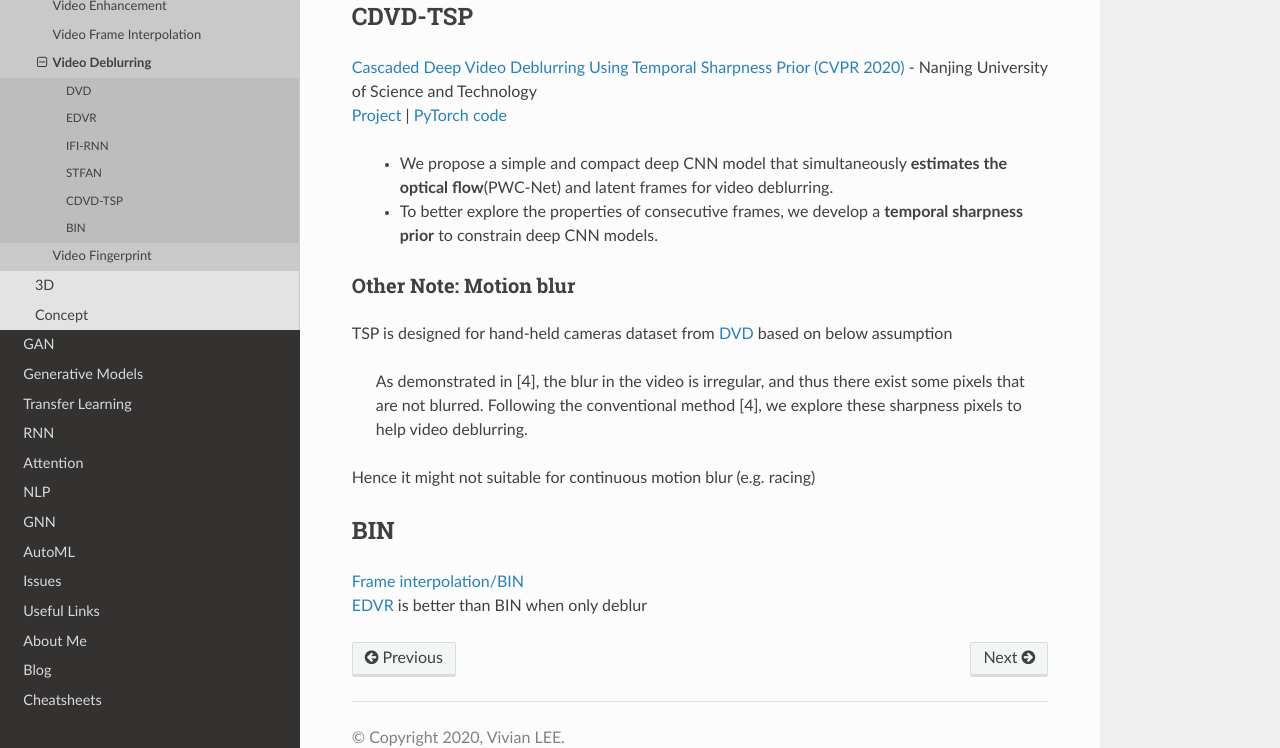
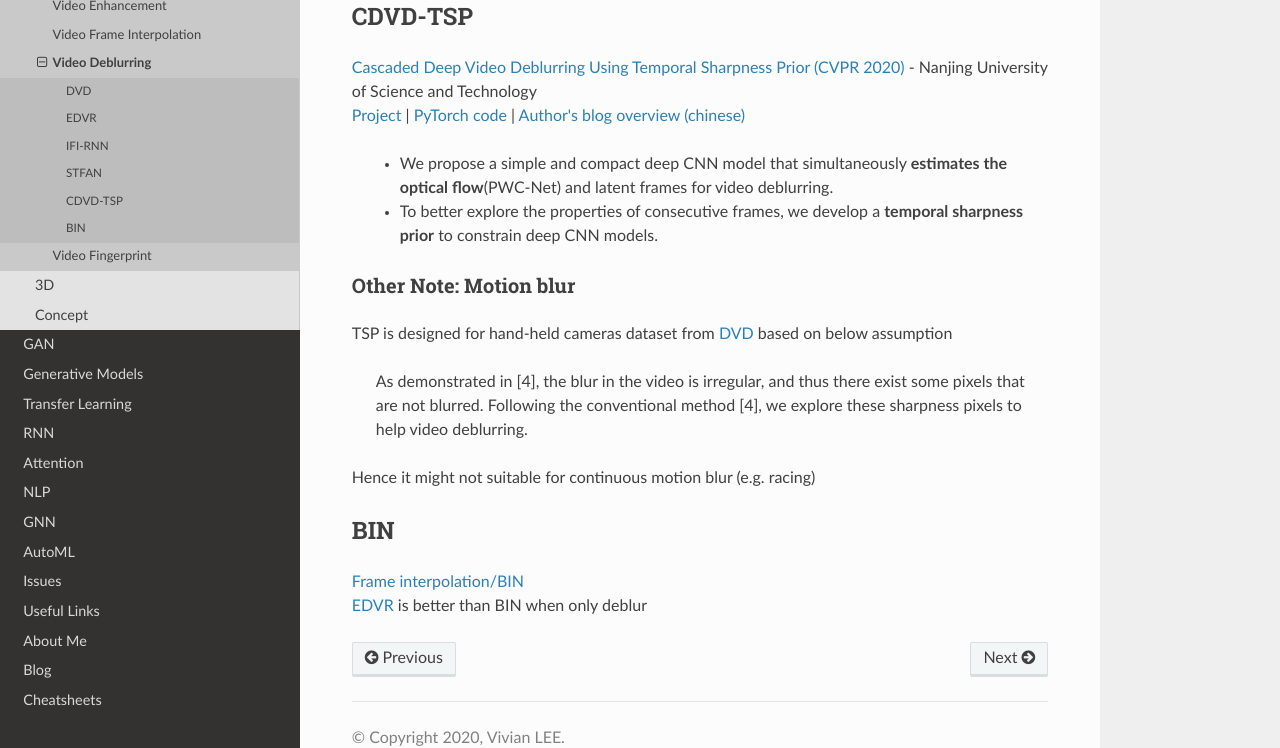
Before and after one commit to vlee-harmonicinc/machine-learning-note, a Sphinx documentation site: the page built from source/CNN/video/video_deblurring.md, in a window 1280 px wide and 900 px high, scrolled down 824 px, cut to the strip 152-900 px from the top of the window. Built offline with Sphinx 7.4.7 and the Read the Docs theme 2.0.0, drawn with Linux system fonts in a browser that asks for light colours; comment, search, counter and statistics services are not loaded.

Commit message:
Update video_deblurring.md

```diff
--- a/source/CNN/video/video_deblurring.md
+++ b/source/CNN/video/video_deblurring.md
@@ -22,7 +22,7 @@ No source code?
 ## CDVD-TSP
 [Cascaded Deep Video Deblurring Using Temporal Sharpness Prior (CVPR 2020)](https://openaccess.thecvf.com/content_CVPR_2020/papers/Pan_Cascaded_Deep_Video_Deblurring_Using_Temporal_Sharpness_Prior_CVPR_2020_paper.pdf) - Nanjing University of Science and Technology
 [Project](https://baihaoran.xyz/projects/cdvd-tsp/index.html) |
-[PyTorch code](https://github.com/csbhr/CDVD-TSP)
+[PyTorch code](https://github.com/csbhr/CDVD-TSP) | [Author's blog overview (chinese)](https://baihaoran.xyz/2020/05/04/Overview-Cascaded-Deep-Video-Deblurring-Using-Temporal-Sharpness-Prior.html)
 > * We propose a simple and compact deep CNN model that simultaneously **estimates the optical flow**(PWC-Net) and latent frames for video deblurring.
 > * To better explore the properties of consecutive frames, we develop a **temporal sharpness prior** to constrain deep CNN models.
 ###### Other Note: Motion blur
```
